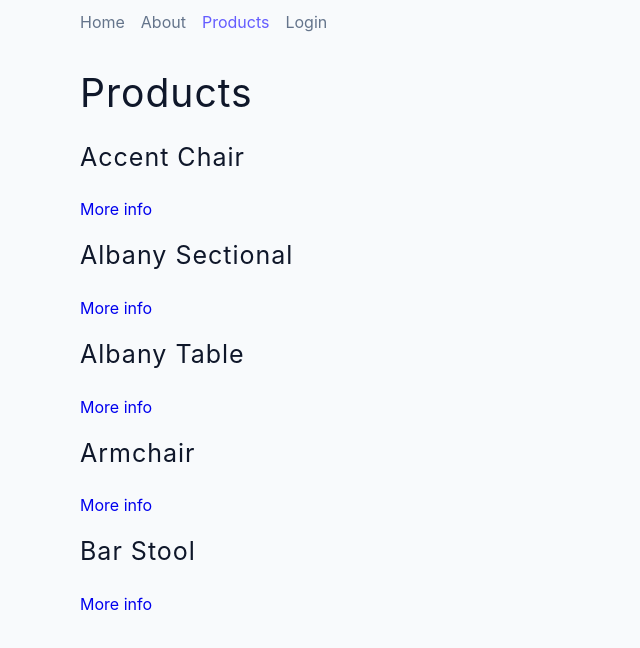
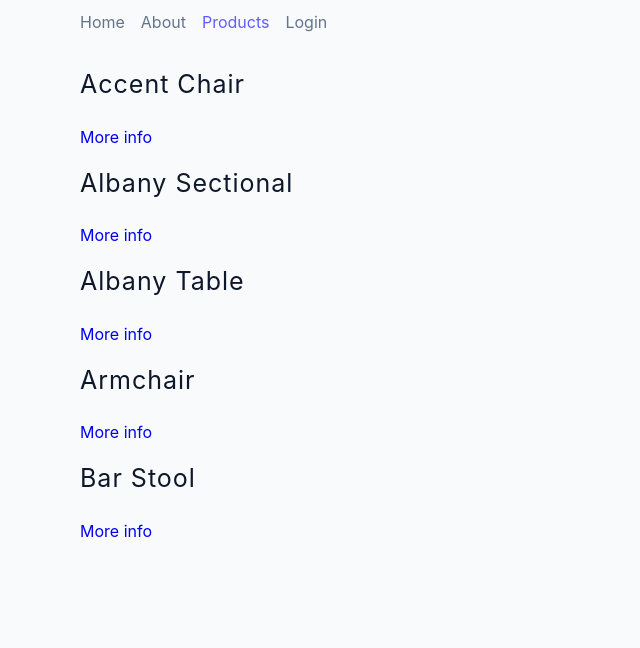
Before and after one commit to naimahassan43/react-router, a React (Create React App) app: page /products in a window 1280 px wide. Shown: the top 648 px of the page, without its empty margins (0-640 px from the left). Built offline with nearby package versions, Linux system fonts and the light colour scheme.

Commit message:
Prodauct page refactor

```diff
--- a/src/App.js
+++ b/src/App.js
@@ -9,23 +9,30 @@
 import Dashboard from "./pages/Dashboard";
 import Login from "./pages/Login";
 import ProtectedRoute from "./pages/ProtectedRoute";
+import SharedProductLayout from "./pages/SharedProductLayout";
 
 function App() {
-  const [user, setUser]=useState()
+  const [user, setUser] = useState();
   return (
     <BrowserRouter>
       <Routes>
         <Route path="/" element={<SharedLayout />}>
           <Route index element={<Home />} />
           <Route path="about" element={<About />} />
-          <Route path="products" element={<Products />} />
-          <Route path="products/:productId" element={<SingleProduct />} />
+          <Route path="products" element={<SharedProductLayout />}>
+            <Route index element={<Products />} />
+            <Route path=":productId" element={<SingleProduct />} />
+          </Route>
+
           <Route path="login" element={<Login setUser={setUser} />} />
-          <Route path="dashboard" element={
-          <ProtectedRoute user={user}>
-            <Dashboard user={user} />
-          </ProtectedRoute>
-          } />
+          <Route
+            path="dashboard"
+            element={
+              <ProtectedRoute user={user}>
+                <Dashboard user={user} />
+              </ProtectedRoute>
+            }
+          />
           <Route path="*" element={<Error />} />
         </Route>
       </Routes>
--- a/src/pages/Products.js
+++ b/src/pages/Products.js
@@ -4,7 +4,6 @@
   return (
     <>
       <section className="section">
-        <h2>products</h2>
         <div className="products">
           {products.map((product) => {
             return (
--- /dev/null
+++ b/src/pages/SharedProductLayout.js
@@ -0,0 +1,12 @@
+import React from "react";
+import { Outlet } from "react-router-dom";
+
+const SharedProductLayout = () => {
+  return (
+    <>
+      <Outlet />
+    </>
+  );
+};
+
+export default SharedProductLayout;
```
